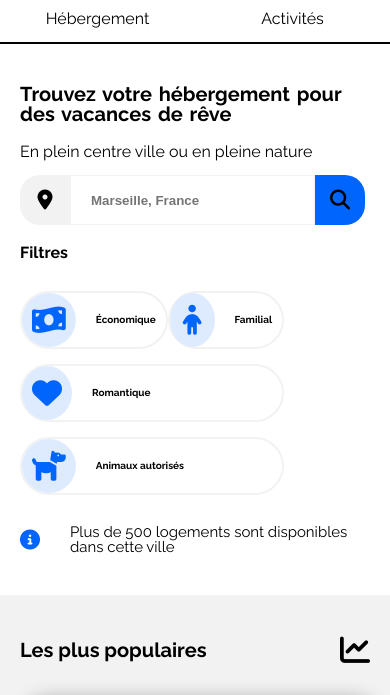
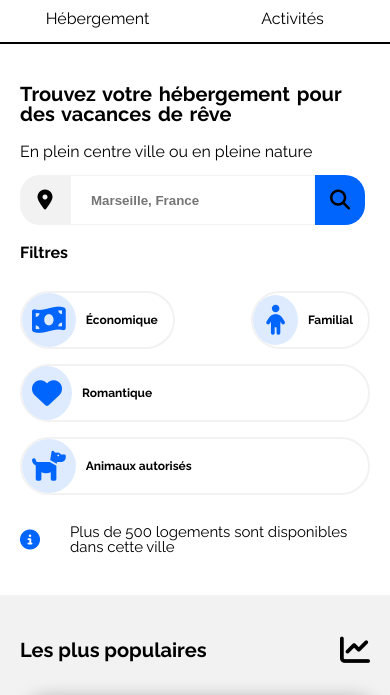
Before and after one commit to CamilleGovehovitch/CamilleGOVEHOVITCH_2_02102020, a plain HTML site: page index.html in a window 390 px wide. Shown: the part 97-792 px from the top of the page. Drawn offline with Linux system fonts and the light colour scheme.

Commit message:
fix semantics and css

```diff
--- a/assets/css/index.css
+++ b/assets/css/index.css
@@ -26,7 +26,7 @@ body{
 }
 .filters span{
     font-weight: bold;
-    margin-right: 30px;
+    margin-right: 10px;
 }
 .filter-item{
     transition: all 400ms ease-in-out;
@@ -43,7 +43,7 @@ body{
     color: #F2F2F2;
     border-right: solid 1px #F2F2F2;
 }
-.filter-item p{
+.filter-item span{
     font-weight: bold;
 }
 .infos{
@@ -212,6 +212,7 @@ body{
     .filter-content{
         display: flex;
         flex-direction: column;
+        width: 100%;
     }
     .filter-item-group{
         display: flex;
@@ -220,13 +221,14 @@ body{
     }
     .filter-item{
         display: flex;
+        align-items: center;
         border: solid 2px #F2F2F2;
         border-radius: 40px;
-        padding-right: 10px;
+        padding-right: 5px;
         margin-bottom: 15px;
     }
-    .filter-item p{
-        font-size: 10px;
+    .filter-item span{
+        font-size: 12px;
         margin-bottom: 0;
     }
     .filter-item i{
@@ -503,7 +505,7 @@ body{
         border-radius: 30px;
         margin-right: 5px;
     }
-    .filter-item p{
+    .filter-item span{
         font-size: 10px;
         margin-bottom: 0;
     }
@@ -785,8 +787,8 @@ body{
         border: solid 2px #F2F2F2;
         border-radius: 30px;
     }
-    .filter-item p{
-        font-size: 15px;
+    .filter-item span{
+        font-size: 12px;
         margin-bottom: 0;
     }
     .filters i{
@@ -1098,7 +1100,8 @@ body{
         border: solid 2px #F2F2F2;
         border-radius: 30px;
     }
-    .filter-item p{
+    .filter-item span{
+        font-size: 12px;
         margin-bottom: 0;
     }
     .filters i{
@@ -1418,7 +1421,7 @@ body{
         border: solid 2px #F2F2F2;
         border-radius: 30px;
     }
-    .filter-item p{
+    .filter-item span{
         font-size: 20px;
         margin-bottom: 0;
     }
@@ -1747,7 +1750,7 @@ body{
         border: solid 2px #F2F2F2;
         border-radius: 30px;
     }
-    .filter-item p{
+    .filter-item span{
         font-size: 20px;
         margin-bottom: 0;
     }
--- a/index.html
+++ b/index.html
@@ -79,20 +79,20 @@
                 <div class="filter-item-group">
                     <div class="filter-item">
                         <i class="fas fa-money-bill-wave"></i>
-                        <p>Économique</p>
+                        <span>Économique</span>
                     </div>
                     <div class="filter-item">
                         <i class="fas fa-child"></i>
-                        <p>Familial</p>
+                        <span>Familial</span>
                     </div>
                 </div>
                 <div class="filter-item">
                     <i class="fas fa-heart"></i>
-                    <p>Romantique</p>
+                    <span>Romantique</span>
                 </div>
                 <div class="filter-item">
                     <i class="fas fa-dog"></i>
-                    <p>Animaux autorisés</p>
+                    <span class="pet">Animaux autorisés</span>
                 </div>
             </div>
         </div>
```
